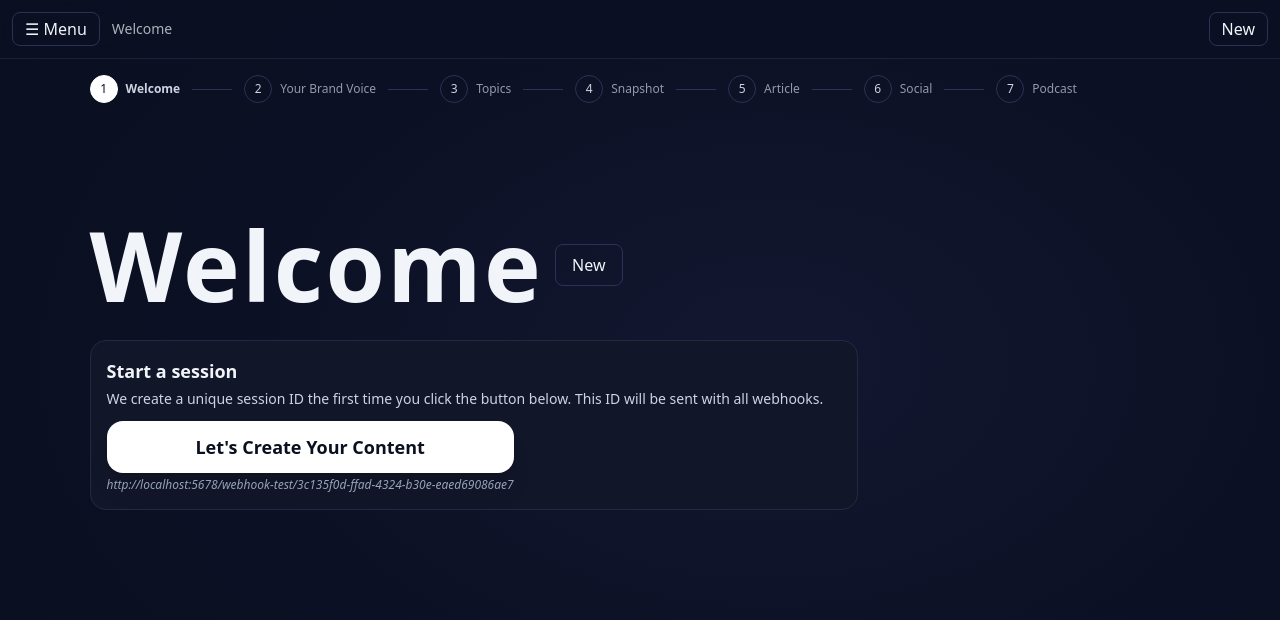
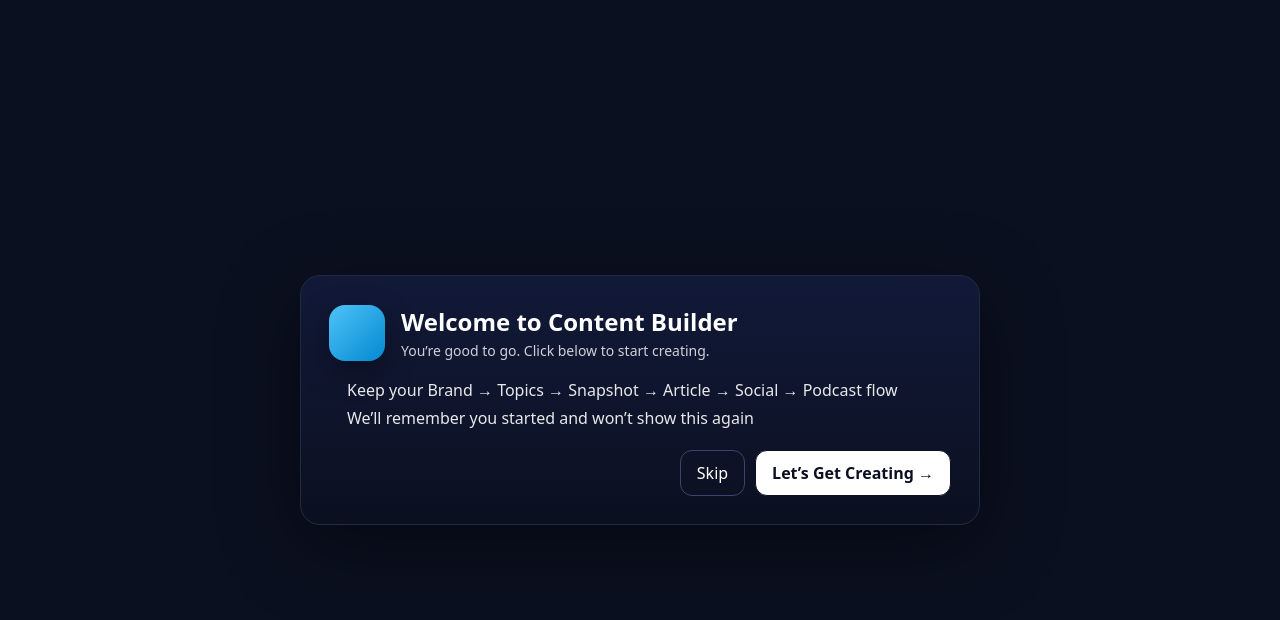
Before and after one commit to kevindbannister/Content-Builder, a React (Vite) app: page / in a window 1280 px wide. Shown: the top 620 px of the page. Built offline with nearby package versions, Linux system fonts and the light colour scheme.

Commit message:
Show welcome overlay on first visit

```diff
--- a/src/App.jsx
+++ b/src/App.jsx
@@ -1,4 +1,5 @@
 import React, { useEffect, useMemo, useState } from "react";
+import WelcomeOverlay from "./WelcomeOverlay";
 
 // ContentOS — React Single-File Preview (clean, router-ready structure)
 // This canvas version is self-contained and compiles on its own.
@@ -938,6 +939,14 @@ function ContentOSApp() {
     welcome: false,
     brand: false,
   });
+  const [showWelcome, setShowWelcome] = useState(() => {
+    if (typeof window === "undefined") return true;
+    try {
+      return localStorage.getItem("contentos.hideWelcome") !== "1";
+    } catch {
+      return true;
+    }
+  });
   const [refdata, setRefdata] = useLocal("contentos.refdata", {
     headers: [],
     rows: [],
@@ -1467,6 +1476,14 @@ CTA: Save this and start.`,
           <PodcastPage podcast={podcast} setPodcast={setPodcast} />
         )}
       </main>
+      {showWelcome && (
+        <WelcomeOverlay
+          onStart={() => {
+            setShowWelcome(false);
+            navTo("welcome");
+          }}
+        />
+      )}
     </div>
   );
 }
```
